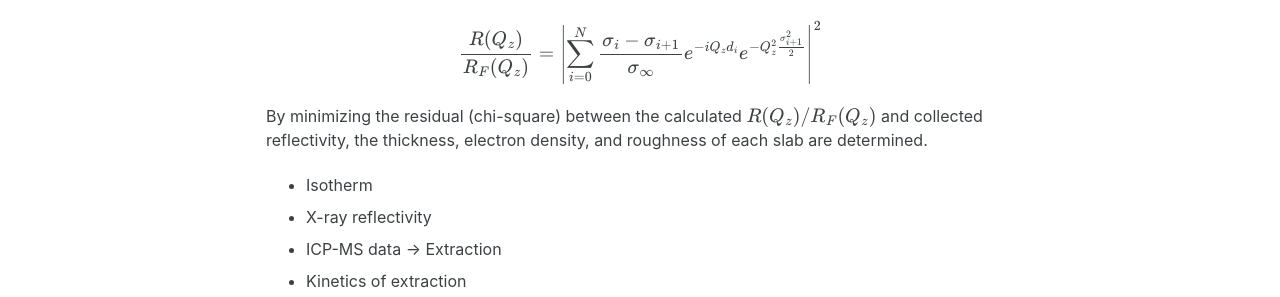
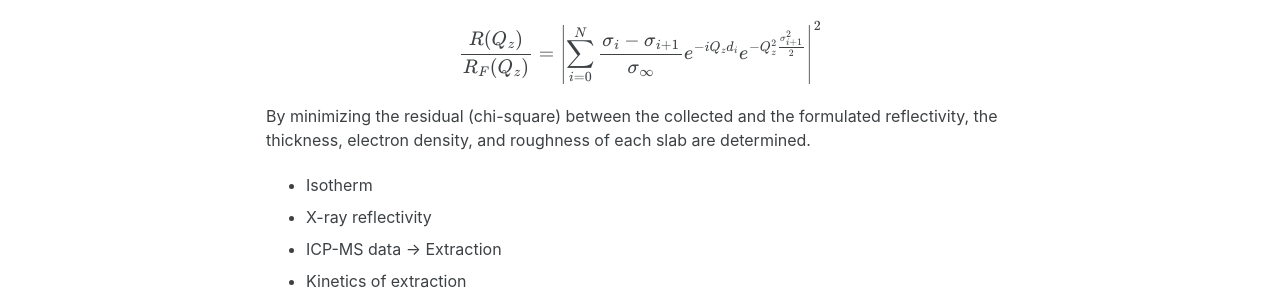
Before and after one commit to sangjunyoo-phd/sangjunyoo-phd.github.io, a Jekyll site: the page built from _pages/analysis.md, in a window 1280 px wide and 1374 px high. Shown: the part 871-1168 px from the top of the window. Built offline with Jekyll 4.4.1, drawn with Linux system fonts in a browser that asks for light colours; cached includes are drawn as plain includes.

Commit message:
Update analysis.md

```diff
--- a/_pages/analysis.md
+++ b/_pages/analysis.md
@@ -29,7 +29,7 @@ and allow us to deal with more computer-friendly equation:
 
 $$ \frac{R(Q_{z})} {R_{F} (Q_{z})} = \left| \sum_{i=0}^{N} \frac{\sigma_{i}-\sigma_{i+1}}{\sigma_{\infty}} e^{-iQ_{z}d_{i}} e^{-Q_{z}^{2} \frac{\sigma_{i+1}^{2}}{2}} \right|^{2} $$
 
-By minimizing the residual (chi-square) between the calculated \\({R(Q_{z})}/{R_{F} (Q_{z})}\\) and collected reflectivity, the thickness, electron density, and roughness of each slab are determined.
+By minimizing the residual (chi-square) between the collected and the formulated reflectivity, the thickness, electron density, and roughness of each slab are determined.
 
 * Isotherm
 * X-ray reflectivity
```
